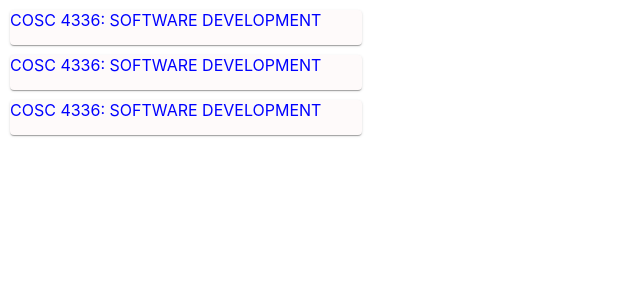
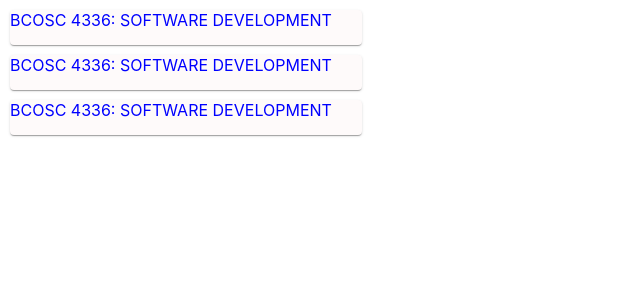
Before and after one commit to asimsedhain/npp-webapp, a React (Create React App) app: page /dashboard in a window 1280 px wide. Shown: the top 300 px of the page, without its empty margins (0-640 px from the left). Built offline with nearby package versions, Linux system fonts and the light colour scheme.

Commit message:
feat: add functions to button

```diff
--- a/src/components/dashboard/Dashboard.js
+++ b/src/components/dashboard/Dashboard.js
@@ -5,21 +5,21 @@ import RemoveIcon from "@material-ui/icons/Remove";
 
 function Dashboard() {
 	return (
-		<div classname="Dashboard">
-			<DraggableCard text="COSC 4336: SOFTWARE DEVELOPMENT" />
-			<DraggableCard text="COSC 4336: SOFTWARE DEVELOPMENT" />
-			<DraggableCard text="COSC 4336: SOFTWARE DEVELOPMENT" />
+		<div >
+			<DraggableCard text="COSC 4336: SOFTWARE DEVELOPMENT" onClickFunction = {()=>{console.log("Hello")}} status={"Enrolled"}/>
+			<DraggableCard text="COSC 4336: SOFTWARE DEVELOPMENT" onClickFunction = {()=>{console.log("Bye")}} status={"Completed"}/>
+			<DraggableCard text="COSC 4336: SOFTWARE DEVELOPMENT" onClickFunction = {()=>{console.log("Hello again")}} status={"Planned"}/>
 		</div>
 	);
 }
-const DraggableCard = ({ text }) => {
+const DraggableCard = ({ text, onClickFunction}) => {
 	return (
 
 		<Card
 			style={{ width: "22rem", backgroundColor: "#FEFAFA", color: "blue", height: "35px", margin: 10 }}
 		>
-			<Typography variant="subtitle">{text}
-				<Button onClick={()=>console.log("delete")}>
+			<Typography variant="subtitle">{"B"}{text}
+				<Button onClick={()=>onClickFunction()}>
   <RemoveIcon></RemoveIcon></Button>
 			</Typography>
 		</Card>
--- /dev/null
+++ b/src/components/dashboard/StyledDashboardComponents.js
@@ -0,0 +1,2 @@
+import React from "react";
+import styled from "styled-components";
```
Also changed, not shown: 1 other file (tests, documents, lock files or other folders).
